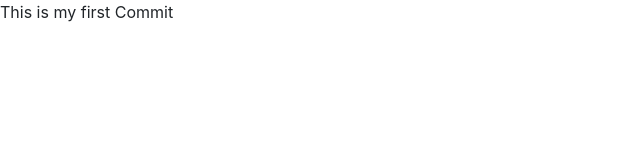
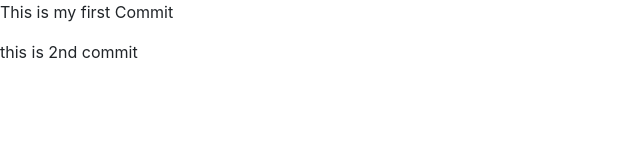
Before and after one commit to suvrajeetkumar/myfirstrepo, a plain HTML site: page index.html in a window 1280 px wide. Shown: the whole page, without its empty margins (0-640 px from the left). Drawn offline with nearby package versions, Linux system fonts and the light colour scheme.

Commit message:
commit 2

```diff
--- a/index.html
+++ b/index.html
@@ -11,6 +11,7 @@
   </head>
   <body>
       <p>This is my first Commit</p>
+      <p>this is 2nd commit</p>
     <!-- Optional JavaScript -->
     <!-- jQuery first, then Popper.js, then Bootstrap JS -->
     <script src="https://code.jquery.com/jquery-3.3.1.slim.min.js" integrity="sha384-q8i/X+965DzO0rT7abK41JStQIAqVgRVzpbzo5smXKp4YfRvH+8abtTE1Pi6jizo" crossorigin="anonymous"></script>
```
